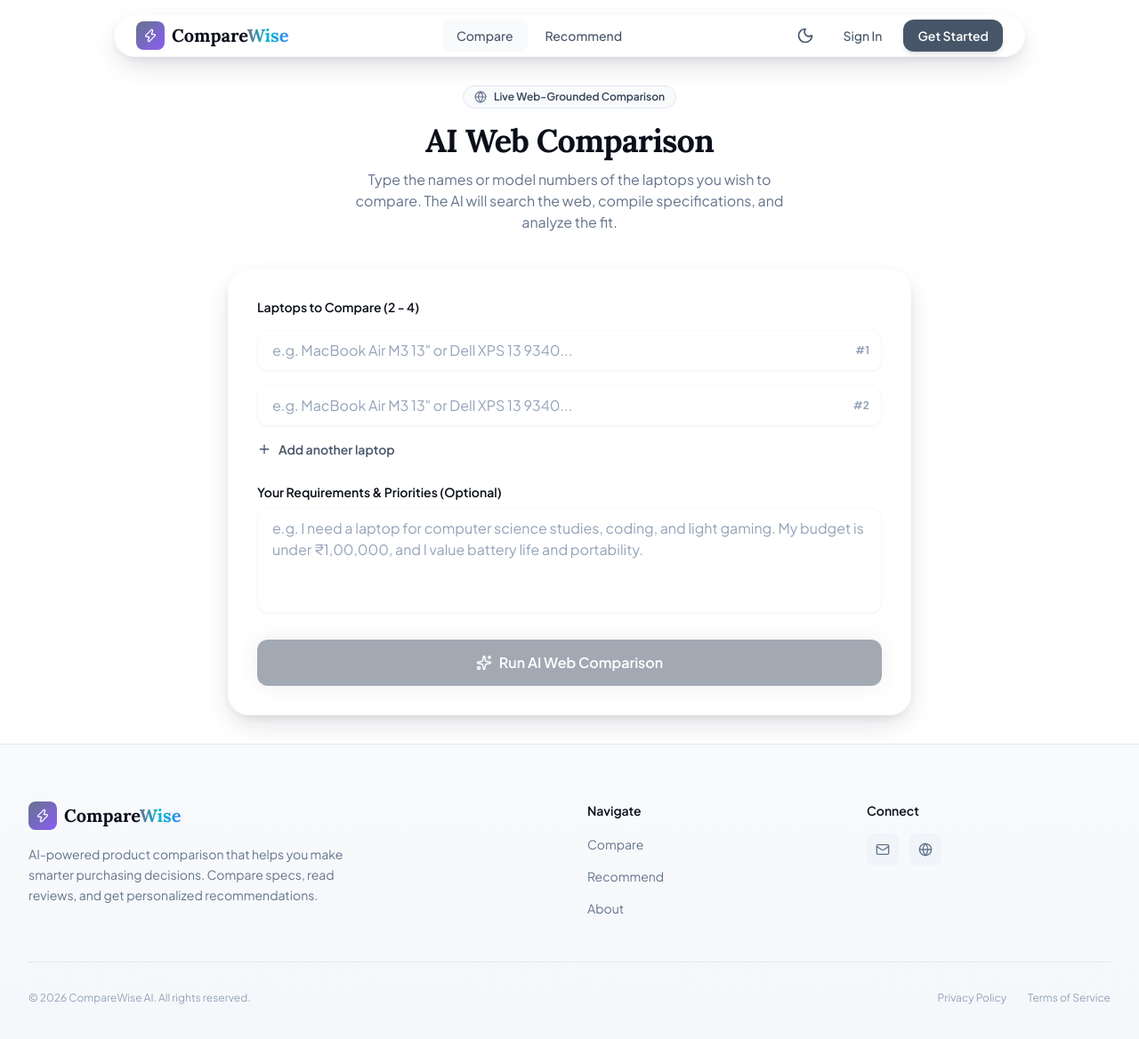
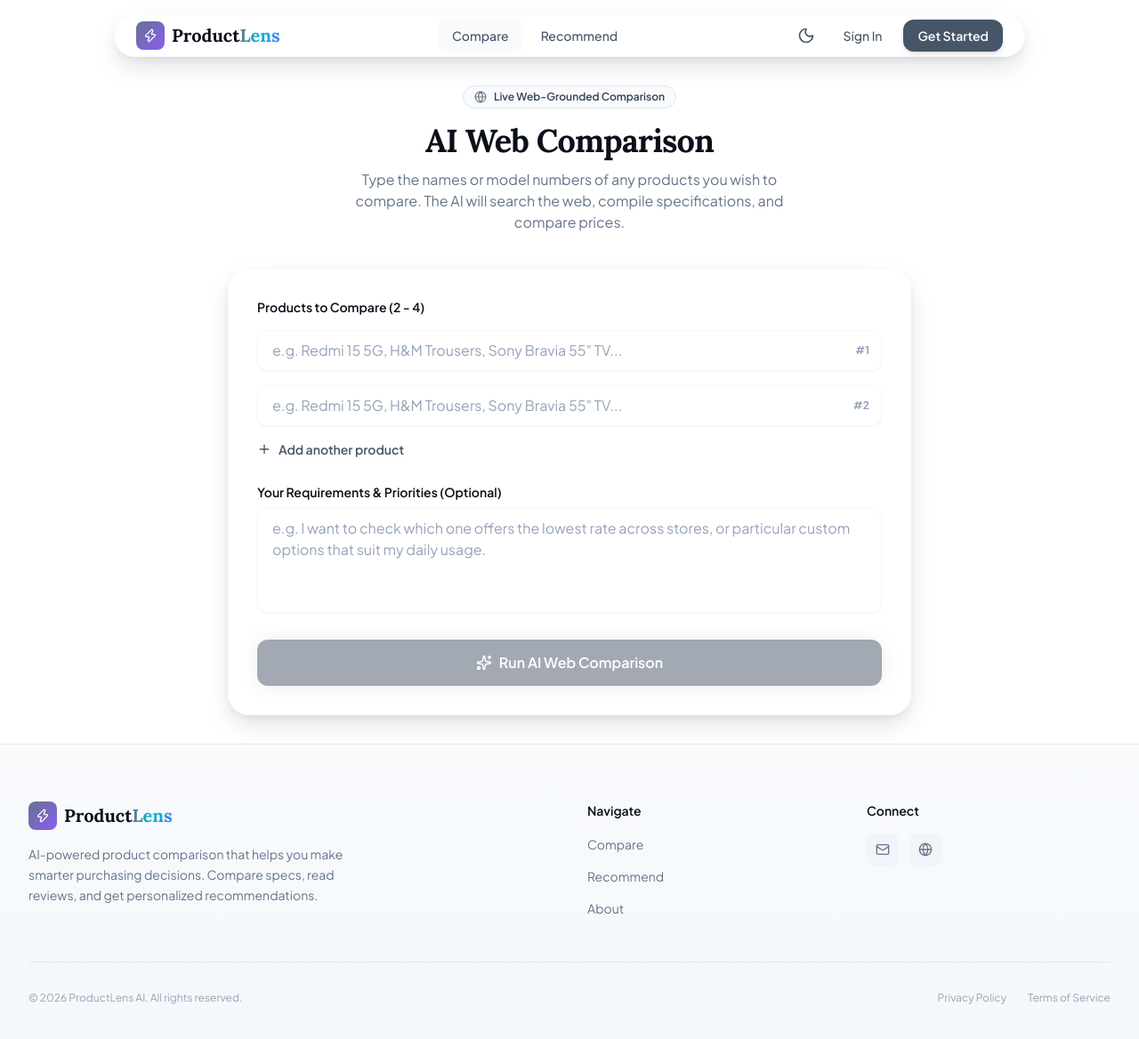
Before and after one commit to vivekdandotiya/Design, a React (Vite) app in the folder client/: page /compare in a window 1280 px wide. Shown: the top 1168 px of the page at 89% size. Built offline with nearby package versions, Linux system fonts and the light colour scheme.

Commit message:
feat: rebrand site to ProductLens and generalize comparison form inputs to support any product category

```diff
--- a/client/index.html
+++ b/client/index.html
@@ -7,8 +7,8 @@
     <link rel="preconnect" href="https://fonts.googleapis.com">
     <link rel="preconnect" href="https://fonts.gstatic.com" crossorigin>
     <link href="https://fonts.googleapis.com/css2?family=Lora:ital,wght@0,400..700;1,400..700&family=Plus+Jakarta+Sans:wght@300;400;500;600;700&display=swap" rel="stylesheet">
-    <title>CompareWise AI | Smart Product Comparison</title>
-    <meta name="description" content="AI-powered product comparison and recommendation platform. Compare laptops, analyze specifications, and receive personalized recommendations tailored to your needs." />
+    <title>ProductLens AI | Smart Product Comparison</title>
+    <meta name="description" content="AI-powered product comparison and recommendation platform. Compare any products, analyze specifications, and find the lowest price across online stores." />
   </head>
   <body>
     <div id="root"></div>
--- a/client/src/components/Footer.tsx
+++ b/client/src/components/Footer.tsx
@@ -20,7 +20,7 @@
                 <Zap className="w-4 h-4 text-white" />
               </div>
               <span className="text-xl font-bold font-display text-surface-900 dark:text-white">
-                Compare<span className="text-gradient">Wise</span>
+                Product<span className="text-gradient">Lens</span>
               </span>
             </Link>
             <p className="text-sm text-surface-500 dark:text-surface-400 max-w-sm leading-relaxed">
@@ -72,7 +72,7 @@
         {/* Bottom */}
         <div className="mt-12 pt-8 border-t border-surface-200 dark:border-surface-800 flex flex-col sm:flex-row items-center justify-between gap-4">
           <p className="text-xs text-surface-400 dark:text-surface-500">
-            © {new Date().getFullYear()} CompareWise AI. All rights reserved.
+            © {new Date().getFullYear()} ProductLens AI. All rights reserved.
           </p>
           <div className="flex items-center gap-6 text-xs text-surface-400 dark:text-surface-500">
             <a href="#" className="hover:text-surface-600 dark:hover:text-surface-300 transition-colors">
--- a/client/src/components/Navbar.tsx
+++ b/client/src/components/Navbar.tsx
@@ -62,7 +62,7 @@
               <Zap className="w-4 h-4 text-white" />
             </div>
             <span className="text-xl font-bold font-display text-surface-900 dark:text-white">
-              Compare<span className="text-gradient">Wise</span>
+              Product<span className="text-gradient">Lens</span>
             </span>
           </Link>
 
--- a/client/src/pages/AuthPage.tsx
+++ b/client/src/pages/AuthPage.tsx
@@ -45,7 +45,7 @@
             <div className="w-8 h-8 rounded bg-gradient-to-br from-primary-500 to-accent-violet flex items-center justify-center shadow-glow">
               <Sparkles size={18} className="text-white" />
             </div>
-            <span className="font-display font-bold text-xl tracking-tight text-white">CompareWise<span className="text-primary-400">.ai</span></span>
+            <span className="font-display font-bold text-xl tracking-tight text-white">ProductLens<span className="text-primary-400">.ai</span></span>
           </div>
 
           <motion.div
--- a/client/src/pages/ComparePage.tsx
+++ b/client/src/pages/ComparePage.tsx
@@ -91,7 +91,7 @@
               </div>
               <h1 className="text-4xl font-display font-bold tracking-tight">AI Web Comparison</h1>
               <p className="text-surface-500 mt-3 max-w-lg mx-auto">
-                Type the names or model numbers of the laptops you wish to compare. The AI will search the web, compile specifications, and analyze the fit.
+                Type the names or model numbers of any products you wish to compare. The AI will search the web, compile specifications, and compare prices.
               </p>
             </div>
 
@@ -99,7 +99,7 @@
               {/* Product Inputs */}
               <div className="space-y-4">
                 <label className="block text-sm font-semibold text-surface-900 dark:text-white">
-                  Laptops to Compare (2 - 4)
+                  Products to Compare (2 - 4)
                 </label>
                 <div className="grid gap-4">
                   {queries.map((query, index) => (
@@ -109,7 +109,7 @@
                           type="text"
                           value={query}
                           onChange={(e) => handleQueryChange(index, e.target.value)}
-                          placeholder={`e.g. MacBook Air M3 13" or Dell XPS 13 9340...`}
+                          placeholder={`e.g. Redmi 15 5G, H&M Trousers, Sony Bravia 55" TV...`}
                           className="input-field pr-10"
                         />
                         <span className="absolute right-3.5 top-1/2 -translate-y-1/2 text-xs font-bold text-surface-400 select-none">
@@ -120,7 +120,7 @@
                         <button
                           onClick={() => handleRemoveQuery(index)}
                           className="p-3 text-red-500 hover:bg-red-50 dark:hover:bg-red-950/30 rounded-xl transition-colors"
-                          title="Remove laptop"
+                          title="Remove product"
                         >
                           <Trash2 size={18} />
                         </button>
@@ -134,7 +134,7 @@
                     onClick={handleAddQuery}
                     className="inline-flex items-center gap-2 text-sm font-semibold text-primary-600 hover:text-primary-700 transition-colors mt-2"
                   >
-                    <Plus size={16} /> Add another laptop
+                    <Plus size={16} /> Add another product
                   </button>
                 )}
               </div>
@@ -147,7 +147,7 @@
                 <textarea
                   value={requirements}
                   onChange={(e) => setRequirements(e.target.value)}
-                  placeholder="e.g. I need a laptop for computer science studies, coding, and light gaming. My budget is under ₹1,00,000, and I value battery life and portability."
+                  placeholder="e.g. I want to check which one offers the lowest rate across stores, or particular custom options that suit my daily usage."
                   rows={4}
                   className="input-field resize-none"
                 />
--- a/client/src/pages/HomePage.tsx
+++ b/client/src/pages/HomePage.tsx
@@ -150,7 +150,7 @@
               </h1>
 
               <p className="text-lg text-surface-500 dark:text-surface-400 max-w-lg leading-relaxed">
-                Compare laptops side-by-side with AI-driven insights. Get personalized recommendations based on your needs, budget, and priorities.
+                Compare products side-by-side with AI-driven insights. Get personalized recommendations based on your needs, budget, and priorities.
               </p>
 
               <div className="flex flex-col sm:flex-row gap-4">
@@ -208,7 +208,7 @@
               How It Works
             </h2>
             <p className="text-surface-500 dark:text-surface-400 max-w-2xl mx-auto">
-              Three simple steps to find your perfect laptop. No more endless scrolling through spec sheets.
+              Three simple steps to find your perfect product. No more endless scrolling through spec sheets.
             </p>
           </FadeInSection>
 
@@ -218,7 +218,7 @@
                 icon: Search,
                 title: 'Search & Discover',
                 description:
-                  'Browse our extensive catalog of laptops. Filter by brand, specs, price, and more to find exactly what you need.',
+                  'Browse our extensive catalog of products. Filter by brand, specs, price, and more to find exactly what you need.',
                 color: 'from-primary-500 to-accent-blue',
                 step: '01',
               },
@@ -268,7 +268,7 @@
             <div className="glass rounded-3xl p-4 max-w-4xl mx-auto shadow-glass overflow-hidden border border-surface-200/20 dark:border-surface-800/20 hover:shadow-glass-lg transition-all duration-300">
               <img
                 src="/src/assets/how_it_works.png"
-                alt="How CompareWise works illustration"
+                alt="How ProductLens works illustration"
                 className="w-full h-auto rounded-2xl object-cover hover:scale-[1.01] transition-transform duration-500"
               />
             </div>
@@ -286,7 +286,7 @@
                   Top Rated Products
                 </h2>
                 <p className="text-surface-500 dark:text-surface-400">
-                  Highest rated laptops chosen by our community
+                  Highest rated products chosen by our community
                 </p>
               </div>
               <Link
@@ -354,7 +354,7 @@
               Loved by Thousands
             </h2>
             <p className="text-surface-500 dark:text-surface-400 max-w-2xl mx-auto">
-              See what users say about how CompareWise helped them make better decisions.
+              See what users say about how ProductLens helped them make better decisions.
             </p>
           </FadeInSection>
 
@@ -362,13 +362,13 @@
             {[
               {
                 quote:
-                  'I saved over ₹15,000 by finding a better-specced laptop at a lower price. The comparison tool is incredibly detailed.',
+                  'I saved over ₹15,000 by finding a better-specced product at a lower price. The comparison tool is incredibly detailed.',
                 name: 'Priya Sharma',
                 role: 'Software Engineer',
               },
               {
                 quote:
-                  'The AI recommendation nailed it. I described what I needed, and it picked the exact laptop I ended up buying.',
+                  'The AI recommendation nailed it. I described what I needed, and it picked the exact product I ended up buying.',
                 name: 'Rohit Mehta',
                 role: 'Content Creator',
               },
@@ -417,10 +417,10 @@
 
               <div className="relative px-8 py-16 md:py-20 text-center space-y-6">
                 <h2 className="text-3xl md:text-4xl lg:text-5xl font-bold font-display text-white">
-                  Ready to Find Your Perfect Laptop?
+                  Ready to Find Your Perfect Product?
                 </h2>
                 <p className="text-lg text-white/80 max-w-xl mx-auto">
-                  Join thousands of smart shoppers who use CompareWise to make data-driven purchasing decisions.
+                  Join thousands of smart shoppers who use ProductLens to make data-driven purchasing decisions.
                 </p>
                 <div className="flex flex-col sm:flex-row gap-4 justify-center pt-4">
                   <Link
```
